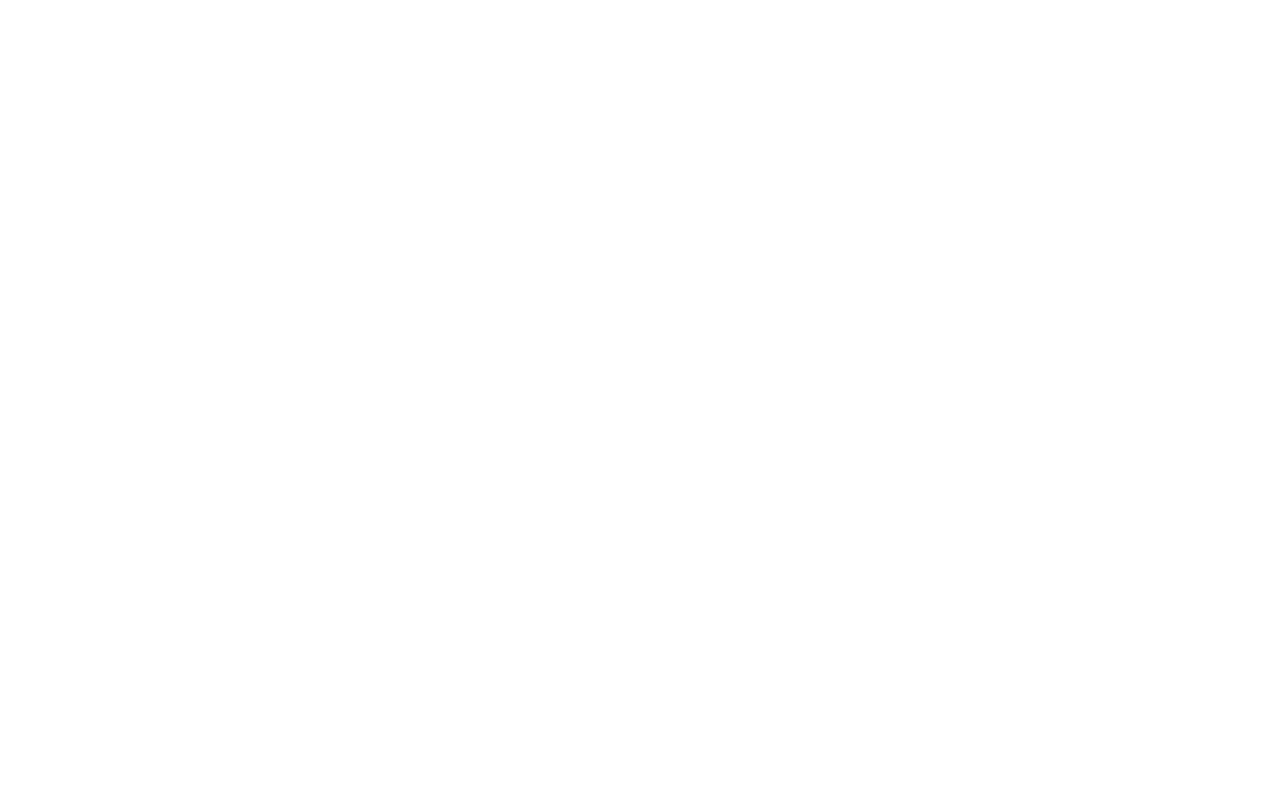
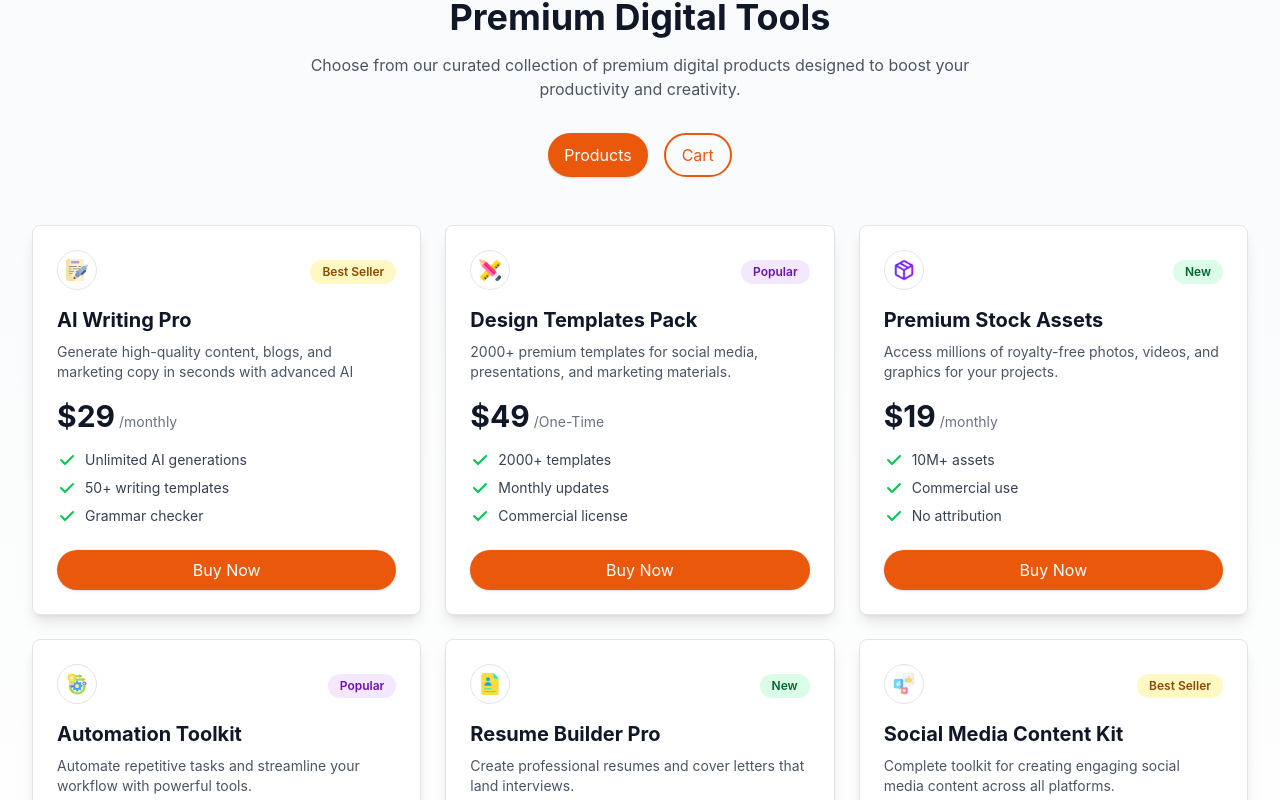
Before and after one commit to onamikaonu086-boop/Digi_Tools, a React (Vite) app: page / in a window 1280 px wide. Shown: the part 720-1520 px from the top of the page. Before the commit the page ends 800 px from the top, so only its background shows below. Built offline with nearby package versions, Linux system fonts and the light colour scheme.

Commit message:
product list added

```diff
--- a/src/App.jsx
+++ b/src/App.jsx
@@ -1,5 +1,6 @@
 import { Hero } from "./components/hero";
 import { Navbar } from "./components/navbar";
+import { Products } from "./components/products";
 import { Stats } from "./components/stats";
 
 export function App() {
@@ -8,6 +9,7 @@
       <Navbar />
       <Hero />
       <Stats />
+      <Products />
     </main>
   );
 }
--- /dev/null
+++ b/src/components/cart.jsx
@@ -0,0 +1,16 @@
+const cartItems = [];
+
+export function Cart() {
+  return (
+    <div className="bg-white rounded-lg shadow-lg p-6 border border-neutral-200">
+      <h3 className="text-xl font-bold text-gray-900 mb-4">Cart ({cartItems.length})</h3>
+      <CartBody />
+    </div>
+  );
+}
+
+function CartBody() {
+  if (!cartItems.length) return <p className="text-gray-500 text-center py-8">Your cart is empty</p>;
+
+  return <div className="space-y-4">{/* Cart items will be rendered here */}</div>;
+}
--- a/src/components/hero.jsx
+++ b/src/components/hero.jsx
@@ -1,4 +1,4 @@
-import { ButtonPrimary, ButtonOutline } from "./shared/button";
+import { Button } from "./shared/button";
 
 export function Hero() {
   return (
@@ -23,12 +23,12 @@
 
         {/* Buttons */}
         <div className="flex gap-4 items-center">
-          <ButtonPrimary>Explore Products</ButtonPrimary>
-          <ButtonOutline>
+          <Button variant="primary">Explore Products</Button>
+          <Button variant="outline">
             <span className="flex items-center gap-2">
               <span>▶</span> Watch Demo
             </span>
-          </ButtonOutline>
+          </Button>
         </div>
       </div>
 
--- a/src/components/navbar.jsx
+++ b/src/components/navbar.jsx
@@ -1,5 +1,5 @@
 import { ShoppingCartIcon } from "lucide-react";
-import { ButtonPrimary } from "./shared/button";
+import { Button } from "./shared/button";
 
 const NAV_LINK_ITEMS = ["Products", "Features", "Pricing", "Testimonials", "FAQ"];
 
@@ -23,7 +23,7 @@
             </button>
 
             <p className="text-sm text-gray-700 hover:text-gray-900 cursor-pointer">Login</p>
-            <ButtonPrimary>Get Started</ButtonPrimary>
+            <Button variant="primary">Get Started</Button>
           </div>
         </div>
       </nav>
--- /dev/null
+++ b/src/components/products.jsx
@@ -0,0 +1,118 @@
+import { useState } from "react";
+import { Button } from "./shared/button";
+import productsData from "../data/product.json";
+import { Cart } from "./cart";
+
+// Main Products Component
+export function Products() {
+  const [tab, setTab] = useState("products");
+
+  return (
+    <section className="py-12 px-4 md:px-8 bg-linear-to-b from-gray-50 to-white">
+      {/* Header */}
+      <div className="text-center mb-12">
+        <h1 className="text-4xl font-bold text-gray-900 mb-4">Premium Digital Tools</h1>
+        <p className="text-gray-600 max-w-2xl mx-auto mb-8">
+          Choose from our curated collection of premium digital products designed to boost your productivity
+          and creativity.
+        </p>
+
+        {/* Tab Navigation */}
+        <div className="flex justify-center gap-4">
+          <Button onClick={() => setTab("products")} variant={tab === "products" ? "primary" : "outline"}>
+            Products
+          </Button>
+          <Button onClick={() => setTab("cart")} variant={tab === "cart" ? "primary" : "outline"}>
+            Cart
+          </Button>
+        </div>
+      </div>
+
+      {/* Content */}
+      <div className="max-w-7xl mx-auto">
+        {tab === "products" && <ProductList products={productsData} />}
+        {tab === "cart" && <Cart />}
+      </div>
+    </section>
+  );
+}
+
+// ProductList Component
+function ProductList({ products }) {
+  return (
+    <div className="grid grid-cols-1 md:grid-cols-2 lg:grid-cols-3 gap-6">
+      {products.map((product) => (
+        <ProductCard key={product.id} product={product} />
+      ))}
+    </div>
+  );
+}
+
+// ProductCard Component
+function ProductCard({ product }) {
+  const getTagColor = (tagType) => {
+    const colors = {
+      "best-seller": "bg-yellow-100 text-yellow-800",
+      popular: "bg-purple-100 text-purple-800",
+      new: "bg-green-100 text-green-800",
+    };
+    return colors[tagType] || "bg-gray-100 text-gray-800";
+  };
+
+  return (
+    <div className="bg-white border border-neutral-200 rounded-lg shadow-lg p-6 flex flex-col h-full hover:shadow-xl transition-shadow">
+      {/* Icon Container */}
+      <div className="flex items-center justify-between">
+        <div className="flex justify-center mb-4 size-10 border border-neutral-200 p-2 rounded-full shrink-0">
+          <img src={product.icon} alt={product.name} className="" />
+        </div>
+        {product.tag && (
+          <div
+            className={`inline-block ${getTagColor(product.tagType)} px-3 py-1 rounded-full text-xs font-semibold mb-3 w-fit`}
+          >
+            {product.tag}
+          </div>
+        )}
+      </div>
+
+      {/* Product Name */}
+      <h3 className="text-xl font-bold text-gray-900 mb-2">{product.name}</h3>
+
+      {/* Description */}
+      <p className="text-gray-600 text-sm mb-4 grow">{product.description}</p>
+
+      {/* Price Section */}
+      <div className="mb-4">
+        <div className="flex items-baseline gap-1">
+          <span className="text-3xl font-bold text-gray-900">${product.price}</span>
+          {product.period && (
+            <span className="text-gray-500 text-sm">
+              /{product.period === "one-time" ? "One-Time" : product.period}
+            </span>
+          )}
+        </div>
+      </div>
+
+      {/* Features List */}
+      <ul className="space-y-2 mb-6">
+        {product.features.map((feature, index) => (
+          <li key={index} className="flex items-center text-sm text-gray-700">
+            <svg className="w-5 h-5 text-green-500 mr-2 shrink-0" fill="currentColor" viewBox="0 0 20 20">
+              <path
+                fillRule="evenodd"
+                d="M16.707 5.293a1 1 0 010 1.414l-8 8a1 1 0 01-1.414 0l-4-4a1 1 0 011.414-1.414L8 12.586l7.293-7.293a1 1 0 011.414 0z"
+                clipRule="evenodd"
+              />
+            </svg>
+            {feature}
+          </li>
+        ))}
+      </ul>
+
+      {/* Buy Button */}
+      <Button variant="primary">Buy Now</Button>
+    </div>
+  );
+}
+
+// Cart Component (Placeholder for later implementation)
--- a/src/components/shared/button.jsx
+++ b/src/components/shared/button.jsx
@@ -1,7 +1,17 @@
-export function ButtonPrimary(props) {
-  return <button {...props} className="px-4 py-2 bg-primary text-white rounded-full shadow cursor-pointer" />;
+export function Button({ variant = "primary", className = "", ...props }) {
+  const baseStyles = "px-4 py-2 rounded-full cursor-pointer transition-all";
+
+  const variantStyles = {
+    primary: `${baseStyles} bg-primary text-white shadow hover:shadow-lg`,
+    outline: `${baseStyles} border-2 border-primary text-primary hover:bg-primary hover:text-white`,
+  };
+
+  const styles = variantStyles[variant] || variantStyles.primary;
+
+  return (
+    <button
+      {...props}
+      className={`${styles} ${className}`}
+    />
+  );
 }
-
-export function ButtonOutline(props) {
-  return <button {...props} className="px-4 py-2 border-2 border-primary text-primary rounded-full cursor-pointer hover:bg-primary hover:text-white transition-colors" />;
-}
--- /dev/null
+++ b/src/data/product.json
@@ -0,0 +1,68 @@
+[
+  {
+    "id": 1,
+    "name": "AI Writing Pro",
+    "description": "Generate high-quality content, blogs, and marketing copy in seconds with advanced AI",
+    "price": 29,
+    "period": "monthly",
+    "tag": "Best Seller",
+    "tagType": "best-seller",
+    "features": ["Unlimited AI generations", "50+ writing templates", "Grammar checker"],
+    "icon": "/images/writing_2327400 1.png"
+  },
+  {
+    "id": 2,
+    "name": "Design Templates Pack",
+    "description": "2000+ premium templates for social media, presentations, and marketing materials.",
+    "price": 49,
+    "period": "one-time",
+    "tag": "Popular",
+    "tagType": "popular",
+    "features": ["2000+ templates", "Monthly updates", "Commercial license"],
+    "icon": "/images/design-tool.png"
+  },
+  {
+    "id": 3,
+    "name": "Premium Stock Assets",
+    "description": "Access millions of royalty-free photos, videos, and graphics for your projects.",
+    "price": 19,
+    "period": "monthly",
+    "tag": "New",
+    "tagType": "new",
+    "features": ["10M+ assets", "Commercial use", "No attribution"],
+    "icon": "/images/package.png"
+  },
+  {
+    "id": 4,
+    "name": "Automation Toolkit",
+    "description": "Automate repetitive tasks and streamline your workflow with powerful tools.",
+    "price": 79,
+    "period": "monthly",
+    "tag": "Popular",
+    "tagType": "popular",
+    "features": ["50+ automations", "API access", "Custom workflows"],
+    "icon": "/images/operation.png"
+  },
+  {
+    "id": 5,
+    "name": "Resume Builder Pro",
+    "description": "Create professional resumes and cover letters that land interviews.",
+    "price": 15,
+    "period": "one-time",
+    "tag": "New",
+    "tagType": "new",
+    "features": ["100+ templates", "ATS optimization", "Export to PDF"],
+    "icon": "/images/portfolio.png"
+  },
+  {
+    "id": 6,
+    "name": "Social Media Content Kit",
+    "description": "Complete toolkit for creating engaging social media content across all platforms.",
+    "price": 39,
+    "period": "monthly",
+    "tag": "Best Seller",
+    "tagType": "best-seller",
+    "features": ["5000+ assets", "Scheduler included", "Analytics dashboard"],
+    "icon": "/images/social-media.png"
+  }
+]
```
